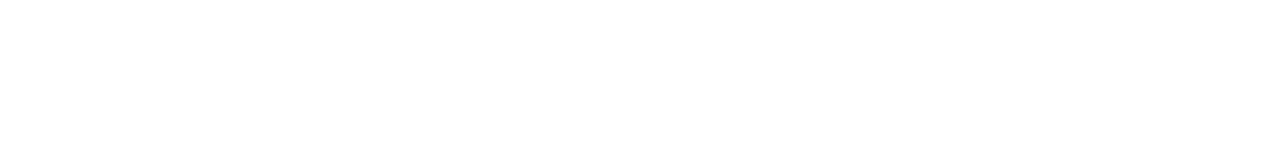
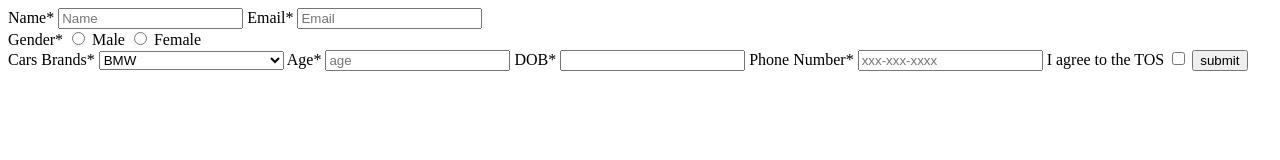
Before and after one commit to acciojob/signup-form-car-Akshaybaisware, a website: page main.html in a window 1280 px wide. Drawn offline with Linux system fonts and the light colour scheme.

Commit message:
created a submission

```diff
--- a/main.html
+++ b/main.html
@@ -10,6 +10,45 @@
 	<!-- the entire body must be written by student -->
     <script type="text/javascript" src="./script.js">
 </script>
+	<main>
+		<form method="post">
+			<label for="name">Name*</label>
+			<input type="text" id="name" placeholder="Name" required>
+
+			<label for="email">Email*</label>
+			<input type="email" id="email" placeholder="Email" required>
+       <div>
+			<label for="gender">Gender*</label>
+			<input type="radio" id="gender_m"  name="gender" required>
+			<label for="gender_m">Male</label>
+			<input type="radio" id="gender-f"  name="gender" required>
+			<label for="gender_f">Female</label>
+      </div>
+			<label for="cars">Cars Brands*</label>
+			<select id="cars" required>
+				<option disabled select>--please choose an option--</option>
+				<option value="BMW" id="cars" >BMW</option>
+				<option value="Audi" id="cars" >Audi</option>
+				<option value="mercedez" id="cars" >Mercedez</option>
+			</select>
+
+			<label for="age">Age*</label>
+			<input type="number" id="age" placeholder="age" required>
+
+			<label for="dob">DOB*</label>
+			<input type=="date" id="dob" required>
+
+			<label for="phone number" >Phone Number*</label>
+			<input type=="tel" id="tel" placeholder="xxx-xxx-xxxx">
+
+			<label for=="tos">I agree to the TOS</label>
+			<input type="Checkbox" required id ="tos">
+
+			<button type="submit">submit</button>
+
+
+		</form>
+	</main>
 
 </body>
 
```
